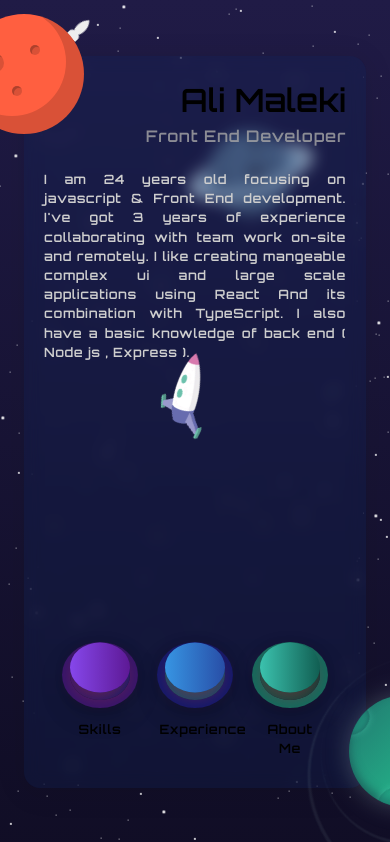
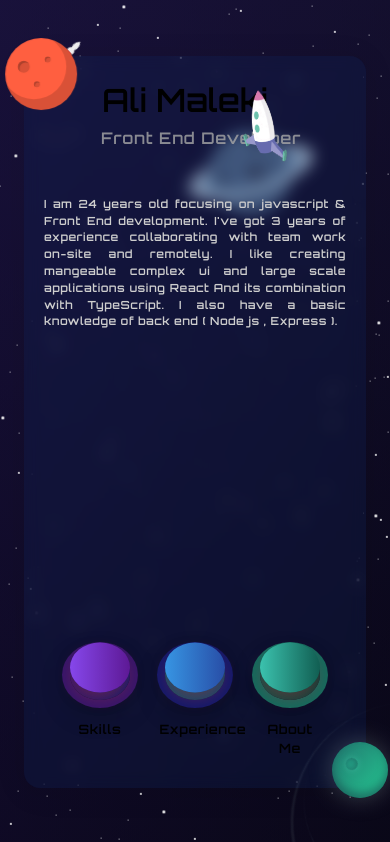
Before and after one commit to alimelllo/Portfolio, a Next.js app: page / in a window 390 px wide. Shown: the top 842 px of the page. Built offline with nearby package versions, Linux system fonts and the light colour scheme.

Commit message:
animation responsive fix

```diff
--- a/src/Components/GeneralComponents/RocketGreen.tsx
+++ /dev/null
@@ -1,83 +0,0 @@
-export const RocketGreen = () => {
-    return (
-
-        <div className="animated-rocket mt-[5rem] rocketWaiting">
-
-            <div className="rocket ">
-                {/* <svg className="flames boxShadowLight"
-                    width="61" height="59" xmlns="http://www.w3.org/2000/svg">
-                    <defs>
-                        <linearGradient x1="88.511%" y1="16.201%" x2="-9.539%" y2="108.158%" id="a">
-                            <stop stop-color="#12D197" stop-opacity=".005" offset="0%" />
-                            <stop stop-color="#0089B5" offset="100%" />
-                        </linearGradient>
-                    </defs>
-                    <g fill="none" fillRule="evenodd">
-                        <path d="M0 57.849c22.554-3.484 80.648-25.02 53.435-50.947C26.222-19.025 3.309 34.79 0 57.85z" fill="url(#a)" transform="translate(.45 .895)" />
-                        <path d="M.499 58.475c15.822-7.407 53.81-26.725 41.03-38.81C28.749 7.577 9.75 39.596.499 58.474z" fill="#12D1BD" />
-                    </g>
-                </svg> */}
-                <svg className="fuselage" width="177px" height="177px" viewBox="0 0 177 177" version="1.1">
-                    <title>Group 2</title>
-                    <desc>Created with Sketch.</desc>
-                    <defs>
-                        <radialGradient cx="50%" cy="108.838881%" fx="50%" fy="108.838881%" r="64.5762012%" gradientTransform="translate(0.500000,1.088389),scale(0.881553,1.000000),scale(1.000000,1.793679),translate(-0.500000,-1.088389)" id="radialGradient-1">
-                            <stop stop-color="#2D6F95" offset="0%"></stop>
-                            <stop stop-color="#18181F" offset="72.112441%"></stop>
-                            <stop stop-color="#18181E" offset="100%"></stop>
-                        </radialGradient>
-                        <linearGradient x1="82.0807909%" y1="17.365458%" x2="78.6855004%" y2="59.7779453%" id="linearGradient-2">
-                            <stop stop-color="#0E263C" offset="0%"></stop>
-                            <stop stop-color="#182E3F" offset="52.7707555%"></stop>
-                            <stop stop-color="#2A99C0" offset="100%"></stop>
-                        </linearGradient>
-                        <linearGradient x1="43.6643518%" y1="50%" x2="58.2014805%" y2="55.5515284%" id="linearGradient-3">
-                            <stop stop-color="#4d95c4" offset="0%"></stop>
-                            <stop stop-color="#4B8EBA" offset="49.6743016%"></stop>
-                            <stop stop-color="#1C6596" offset="100%"></stop>
-                        </linearGradient>
-                        <linearGradient x1="12.4096337%" y1="31.8427059%" x2="68.3476246%" y2="50%" id="linearGradient-4">
-                            <stop stop-color="#CCEAFD" offset="0%"></stop>
-                            <stop stop-color="#5F9AC3" offset="100%"></stop>
-                        </linearGradient>
-                        <linearGradient x1="-15.799739%" y1="18.3283648%" x2="77.4878625%" y2="64.3050043%" id="linearGradient-5">
-                            <stop stop-color="#22222A" offset="0%"></stop>
-                            <stop stop-color="#014C64" offset="100%"></stop>
-                        </linearGradient>
-                        <linearGradient x1="45.6464906%" y1="50%" x2="51.3874552%" y2="45.2335023%" id="linearGradient-6">
-                            <stop stop-color="#0b1b26" offset="0%"></stop>
-                            <stop stop-color="#0b1b26" offset="23.2792211%"></stop>
-                            <stop stop-color="#0b1b26" offset="46.2460553%"></stop>
-                            <stop stop-color="#18181F" offset="73.3871022%"></stop>
-                            <stop stop-color="#08161f" offset="100%"></stop>
-                        </linearGradient>
-                    </defs>
-                    <g id="Prototype" stroke="none" stroke-width="1" fill="none" fillRule="evenodd">
-                        <g id="Connection-error-–-Onboarding-–-1.3" transform="translate(-881.000000, -340.000000)">
-                            <g id="Group-8" transform="translate(662.000000, 263.000000)">
-                                <g id="Group-15" transform="translate(197.000000, 36.000000)">
-                                    <g id="Group-7" transform="translate(0.000000, 3.000000)">
-                                        <g id="Group-4">
-                                            <g id="Group-2" transform="translate(119.484344, 119.290598) rotate(-315.000000) translate(-119.484344, -119.290598) translate(59.984344, 10.790598)">
-                                                <path d="M22.2848788,106.475946 C23.4221249,104.659389 24.1843566,104.659389 24.5715738,106.475946 C24.958791,108.292502 28.5370682,128.655183 35.3064054,167.563988 C31.2263496,178.500069 28.5955753,187.475152 27.4140824,194.489236 C25.6418432,205.010362 24.7604846,208.913404 22.6029262,208.565165 C20.6799245,208.254784 18.7115384,201.986635 17.3590479,199.005335 C12.112031,185.781312 -0.807090684,154.159801 0.791040763,145.566242 C1.85646173,139.837202 9.02107439,126.807104 22.2848788,106.475946 Z M96.4087402,106.475946 C109.672545,126.807104 116.837157,139.837202 117.902578,145.566242 C119.50071,154.159801 105.731631,184.931356 100.484614,198.155379 C99.1864716,201.01688 96.687615,207.462061 94.8405957,207.850704 C92.6042024,208.321278 92.0439792,207.430479 90.2259623,196.8563 C89.013951,189.806848 86.7343681,180.042744 83.3872135,167.563988 L94.1220452,106.475946 L96.4087402,106.475946 Z" id="Combined-Shape" fill="url(#radialGradient-1)"></path>
-                                                <path d="M39.5730297,174.608221 L77.651535,174.608221 L76.5633306,178.192335 C75.6681898,181.140571 73.308756,183.414083 70.3293573,184.199291 C64.1887805,185.817614 59.6417348,186.626775 56.68822,186.626775 C53.9332371,186.626775 50.5108494,185.92274 46.4210569,184.514668 C43.7275354,183.587317 41.6424369,181.424029 40.8148266,178.698209 L39.5730297,174.608221 L39.5730297,174.608221 Z" id="Rectangle" fill="url(#linearGradient-2)"></path>
-                                                <path d="M37.1147674,174.374456 C19.513097,120.813656 19.1799561,66.1483339 28.063741,42.1966268 C36.9475259,18.2449198 48.4145243,0.689843405 59.0718247,0.689843405 C69.7291252,0.689843405 80.7518334,21.162188 88.4780855,39.7960738 C96.2043377,58.4299595 101.064498,110.36419 80.0231075,174.374456 C72.4396095,177.407664 68.0960633,180.296321 56.1800998,180.296321 C46.372753,180.296321 43.9482136,177.680286 37.1147674,174.374456 Z" id="Path-6" fill="url(#linearGradient-3)"></path>
-                                                <g id="Group" transform="translate(35.000000, 43.000000)">
-                                                    <ellipse id="Oval-Copy-3" fill="url(#linearGradient-4)" cx="22.6054774" cy="22.1347403" rx="21.8948927" ry="21.8807978"></ellipse>
-                                                    <ellipse id="Oval" fill="url(#linearGradient-5)" cx="22.6054774" cy="22.1347403" rx="17.3871207" ry="17.3759276"></ellipse>
-                                                </g>
-                                                <path d="M50.884049,135.825608 C53.1161645,119.550966 64.4812975,118.919221 66.6887532,135.825608 C70.1287959,163.74986 63.2313712,216.821363 58.5020601,216.821363 C53.772749,216.821363 47.8372332,164.671834 50.884049,135.825608 Z" id="Path-14" fill="url(#linearGradient-6)"></path>
-                                            </g>
-                                        </g>
-                                    </g>
-                                </g>
-                            </g>
-                        </g>
-                    </g>
-                </svg>
-            </div>
-        </div>
-
-
-    )
-}
--- a/src/pages/index.tsx
+++ b/src/pages/index.tsx
@@ -1,4 +1,3 @@
-import { RocketGreen as RocketGreen } from "@/Components/GeneralComponents/RocketGreen";
 import Image from "next/image";
 import rocket from '../../public/images/rocket.gif'
 
@@ -37,7 +36,7 @@ export default function Home() {
           </div>
         </div>
 
-        <div className="absolute w-4/12 flex justify-center items-center right-[13%] md:right-[30%] top-[20%] md:top-[45%]">
+        <div className="absolute w-4/12 md:w-3/12 flex justify-center items-center right-[13%] md:right-[35%] top-[20%] md:top-[50%]">
           <Image className="initialRocketLand rotate-[-35deg]" width={200} height={300} src={rocket} alt={'rocket'} />
         </div>
 
@@ -45,9 +44,9 @@ export default function Home() {
 
           <div className='flex flex-row md:flex-col w-full h-[100%] justify-between '>
             <div className='w-6/12 md:w-full h-[100%] flex flex-col pt-10 md:pt-5 pl-[5rem] md:pl-0'>
-              <p className='text-[2.5rem] md:text-[2rem] md:pr-5 h-[15%] md:text-right'>Ali Maleki</p>
-              <p className='text-[1.25rem] md:text-[1rem] md:pr-5 md:text-right h-[15%] tracking-wider text-[#a6a6a6cf]'>Front End Developer</p>
-              <p className='text-[1rem] md:text-[0.8rem] md:p-5 h-[50%]items-start tracking-wider mt-[4rem] md:mt-0 flex flex-wrap text-justify text-[#cecece]'>
+              <p className='text-[2.5rem] md:text-[2rem] md:pr-5 h-[15%] md:text-center'>Ali Maleki</p>
+              <p className='text-[1.25rem] md:text-[1rem] md:pr-5 md:text-center h-[15%] tracking-wider text-[#a6a6a6cf] md:pl-8'>Front End Developer</p>
+              <p className='text-[1rem] md:text-[0.7rem] md:p-5 h-[50%]items-start tracking-wider mt-[4rem] md:mt-0 flex flex-wrap text-justify text-[#cecece]'>
                 I am 24 years old focusing on javascript & Front End development.
                 I've got 3 years of experience collaborating with team work on-site and remotely.
                 I like creating mangeable complex ui and large scale applications using React And its combination with TypeScript.
--- a/src/styles/globals.css
+++ b/src/styles/globals.css
@@ -1933,7 +1933,7 @@ body {
   height: 15rem;
 }
 
-.planet-green>* {
+.planet-green > * {
   position: relative;
   border-radius: 50%;
   background-color: #209b85;
@@ -2024,7 +2024,6 @@ body {
     scale: 0.2;
   }
 }
-
 
 .content .planet .ring {
   position: absolute;
@@ -2347,7 +2346,7 @@ body {
 .initialRocketLand {
   z-index: 12;
   transform-style: preserve-3d;
-  animation: linear initialRocketLand 10s  forwards;
+  animation: linear initialRocketLand 10s forwards;
 }
 
 @keyframes initialRocketLand {
@@ -2358,7 +2357,7 @@ body {
   }
 
   50% {
-    transform: translateX(0) rotate(-20deg) translateY(-30vw);
+    transform: translateX(0) rotate(-20deg) translateY(-35vw);
     scale: 0.6;
   }
 
@@ -2373,9 +2372,46 @@ body {
   }
 }
 
+@keyframes initialRocketMobile {
+  0% {
+    transform: translateX(-80vw) rotate(45deg) translateY(120vh);
+    z-index: 1;
+    scale: 0.5;
+  }
+
+  50% {
+    transform: translateX(230vw) rotate(-50deg) translateY(-280vw);
+    scale: 0.6;
+  }
+
+  60% {
+    z-index: 12;
+  }
+
+  100% {
+    transform: translateX(0) rotate(-35deg) translateY(0);
+    z-index: 12;
+    scale: 1;
+  }
+}
 
 @media screen and (max-width: 860px) {
   body {
-    background-color: lightgreen;
-  }
-}
+    background-image: linear-gradient(to top left, #02010883 20%, #12093084);
+  }
+  .initialRocketLand {
+    animation: linear initialRocketMobile 8s forwards;
+  }
+  .space {
+    scale: 0.6;
+    top: -15%;
+    left: -15%;
+  }
+ .planet_wraper{
+  top: 95%;
+  bottom: 0;
+  left: 90%;
+  width: 3.5rem;
+  height: 3.5rem;
+ }
+}
```
